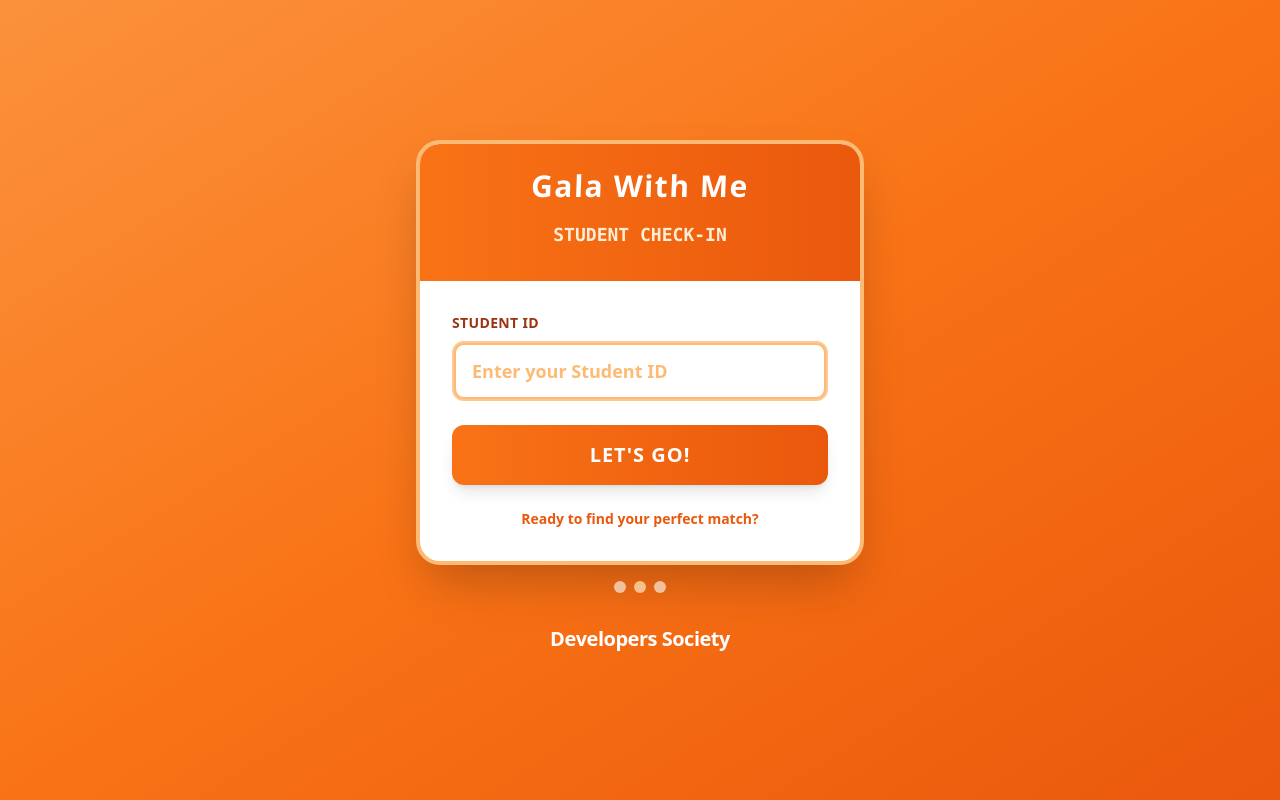
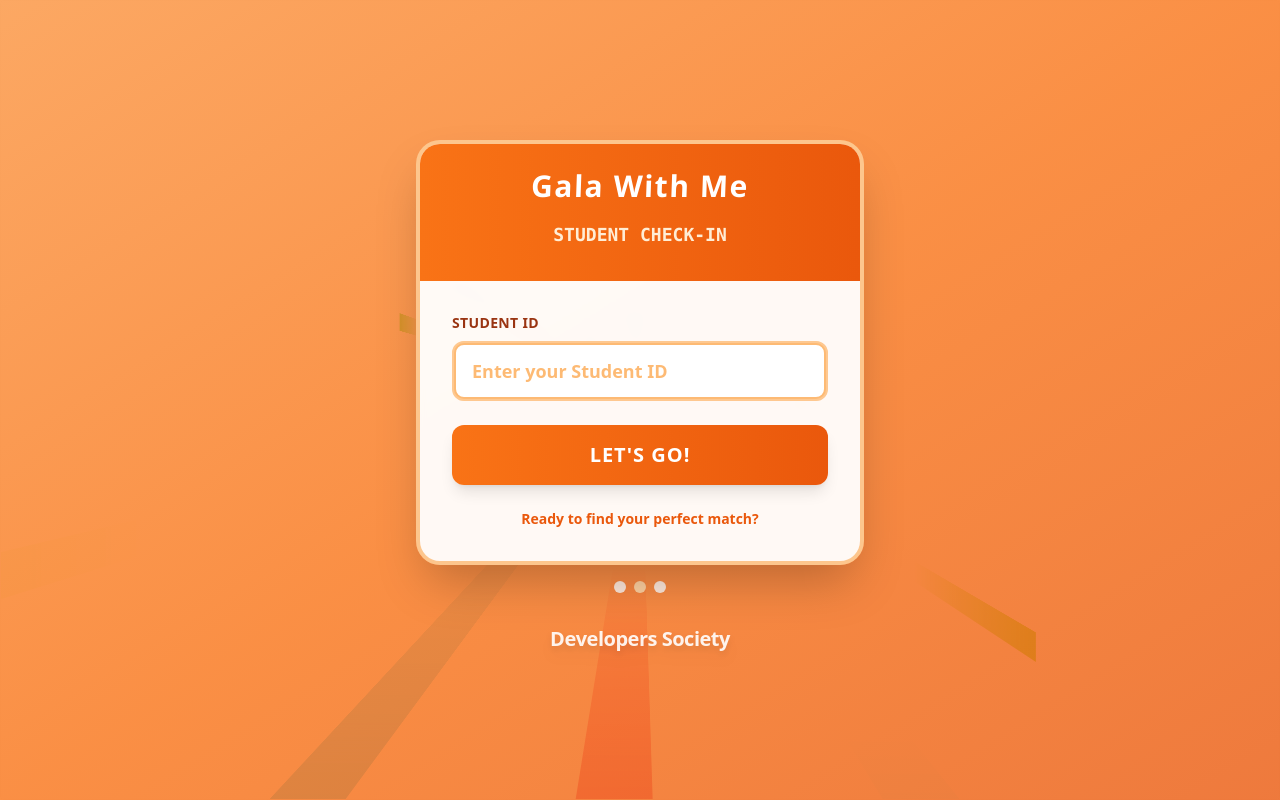
Before and after one commit to dlsl-animodev/gala-with-me, a Next.js app: page / in a window 1280 px wide. Built offline with nearby package versions, Linux system fonts and the light colour scheme; no server answers.

Commit message:
feat: add WarpBackground component for enhanced visual effects in registration page

```diff
--- a/app/components/registrations.tsx
+++ b/app/components/registrations.tsx
@@ -6,6 +6,7 @@ import Clock from "./clock";
 import { TextAnimate } from "@/components/magicui/text-animate";
 import Link from "next/link";
 import { HyperText } from "@/components/magicui/hyper-text";
+import { WarpBackground } from "@/components/magicui/warp-background";
 
 export default function RegistrationPage() {
   const [studentId, setStudentId] = useState("");
@@ -78,10 +79,24 @@ export default function RegistrationPage() {
   }
 
   return (
-    <div className="min-h-screen flex items-center justify-center bg-gradient-to-br from-orange-400 via-orange-500 to-orange-600 p-4">
+    <div className="relative min-h-screen w-full overflow-hidden">
+      {/* Full screen WarpBackground */}
+      <WarpBackground
+        className="absolute inset-0 w-full h-full"
+        gridColor="rgba(255, 255, 255, 0.15)"
+        beamsPerSide={4}
+        beamSize={6}
+        perspective={200}
+      />
+
+      {/* Gradient overlay */}
+      <div className="absolute inset-0 bg-gradient-to-br from-orange-400/80 via-orange-500/80 to-orange-600/80" />
+
+      {/* Content layer */}
+      <div className="relative z-10 min-h-screen flex items-center justify-center p-4">
         <div className="w-full max-w-md">
           {/* Main Card */}
-        <div className="bg-white rounded-3xl shadow-2xl overflow-hidden border-4 border-orange-300">
+          <div className="bg-white/95 backdrop-blur-sm rounded-3xl shadow-2xl overflow-hidden border-4 border-orange-300/80">
             {/* Header Section */}
             <div className="bg-gradient-to-r from-orange-500 to-orange-600 px-8 py-6 text-center">
               <h1 className="text-3xl font-black text-white mb-2 tracking-wider transform -skew-x-2">
@@ -149,20 +164,21 @@ export default function RegistrationPage() {
 
           {/* Decorative Elements */}
           <div className="mt-4 flex justify-center space-x-2">
-          <div className="w-3 h-3 bg-white rounded-full opacity-60"></div>
-          <div className="w-3 h-3 bg-orange-200 rounded-full opacity-80"></div>
-          <div className="w-3 h-3 bg-white rounded-full opacity-60"></div>
+            <div className="w-3 h-3 bg-white/80 rounded-full"></div>
+            <div className="w-3 h-3 bg-orange-200/90 rounded-full"></div>
+            <div className="w-3 h-3 bg-white/80 rounded-full"></div>
           </div>
-        <div className="mt-4 pt-4 pb-2 w-full max-w-md ">
+          <div className="mt-4 pt-4 pb-2 w-full max-w-md">
             <TextAnimate
               animation="blurInUp"
               by="character"
-            className="text-white text-center scroll-m-20 text-xl font-semibold tracking-tight"
+              className="text-white/90 text-center scroll-m-20 text-xl font-semibold tracking-tight drop-shadow-lg"
             >
               Developers Society
             </TextAnimate>
           </div>
         </div>
       </div>
+    </div>
   );
 }
--- /dev/null
+++ b/components/magicui/warp-background.tsx
@@ -0,0 +1,152 @@
+"use client";
+
+import { cn } from "@/lib/utils";
+import { motion } from "motion/react";
+import React, { HTMLAttributes, useCallback, useMemo } from "react";
+
+interface WarpBackgroundProps extends HTMLAttributes<HTMLDivElement> {
+  children: React.ReactNode;
+  perspective?: number;
+  beamsPerSide?: number;
+  beamSize?: number;
+  beamDelayMax?: number;
+  beamDelayMin?: number;
+  beamDuration?: number;
+  gridColor?: string;
+}
+
+const Beam = ({
+  width,
+  x,
+  delay,
+  duration,
+}: {
+  width: string | number;
+  x: string | number;
+  delay: number;
+  duration: number;
+}) => {
+  const hue = Math.floor(Math.random() * 360);
+  const ar = Math.floor(Math.random() * 10) + 1;
+
+  return (
+    <motion.div
+      style={
+        {
+          "--x": `${x}`,
+          "--width": `${width}`,
+          "--aspect-ratio": `${ar}`,
+          "--background": `linear-gradient(hsl(${hue} 80% 60%), transparent)`,
+        } as React.CSSProperties
+      }
+      className={`absolute left-[var(--x)] top-0 [aspect-ratio:1/var(--aspect-ratio)] [background:var(--background)] [width:var(--width)]`}
+      initial={{ y: "100cqmax", x: "-50%" }}
+      animate={{ y: "-100%", x: "-50%" }}
+      transition={{
+        duration,
+        delay,
+        repeat: Infinity,
+        ease: "linear",
+      }}
+    />
+  );
+};
+
+export const WarpBackground: React.FC<WarpBackgroundProps> = ({
+  children,
+  perspective = 100,
+  className,
+  beamsPerSide = 3,
+  beamSize = 5,
+  beamDelayMax = 3,
+  beamDelayMin = 0,
+  beamDuration = 3,
+  gridColor = "var(--border)",
+  ...props
+}) => {
+  const generateBeams = useCallback(() => {
+    const beams = [];
+    const cellsPerSide = Math.floor(100 / beamSize);
+    const step = cellsPerSide / beamsPerSide;
+
+    for (let i = 0; i < beamsPerSide; i++) {
+      const x = Math.floor(i * step);
+      const delay =
+        Math.random() * (beamDelayMax - beamDelayMin) + beamDelayMin;
+      beams.push({ x, delay });
+    }
+    return beams;
+  }, [beamsPerSide, beamSize, beamDelayMax, beamDelayMin]);
+
+  const topBeams = useMemo(() => generateBeams(), [generateBeams]);
+  const rightBeams = useMemo(() => generateBeams(), [generateBeams]);
+  const bottomBeams = useMemo(() => generateBeams(), [generateBeams]);
+  const leftBeams = useMemo(() => generateBeams(), [generateBeams]);
+
+  return (
+    <div className={cn("relative rounded border p-20", className)} {...props}>
+      <div
+        style={
+          {
+            "--perspective": `${perspective}px`,
+            "--grid-color": gridColor,
+            "--beam-size": `${beamSize}%`,
+          } as React.CSSProperties
+        }
+        className={
+          "pointer-events-none absolute left-0 top-0 size-full overflow-hidden [clipPath:inset(0)] [container-type:size] [perspective:var(--perspective)] [transform-style:preserve-3d]"
+        }
+      >
+        {/* top side */}
+        <div className="absolute z-20 [transform-style:preserve-3d] [background-size:var(--beam-size)_var(--beam-size)] [background:linear-gradient(var(--grid-color)_0_1px,_transparent_1px_var(--beam-size))_50%_-0.5px_/var(--beam-size)_var(--beam-size),linear-gradient(90deg,_var(--grid-color)_0_1px,_transparent_1px_var(--beam-size))_50%_50%_/var(--beam-size)_var(--beam-size)] [container-type:inline-size] [height:100cqmax] [transform-origin:50%_0%] [transform:rotateX(-90deg)] [width:100cqi]">
+          {topBeams.map((beam, index) => (
+            <Beam
+              key={`top-${index}`}
+              width={`${beamSize}%`}
+              x={`${beam.x * beamSize}%`}
+              delay={beam.delay}
+              duration={beamDuration}
+            />
+          ))}
+        </div>
+        {/* bottom side */}
+        <div className="absolute top-full [transform-style:preserve-3d] [background-size:var(--beam-size)_var(--beam-size)] [background:linear-gradient(var(--grid-color)_0_1px,_transparent_1px_var(--beam-size))_50%_-0.5px_/var(--beam-size)_var(--beam-size),linear-gradient(90deg,_var(--grid-color)_0_1px,_transparent_1px_var(--beam-size))_50%_50%_/var(--beam-size)_var(--beam-size)] [container-type:inline-size] [height:100cqmax] [transform-origin:50%_0%] [transform:rotateX(-90deg)] [width:100cqi]">
+          {bottomBeams.map((beam, index) => (
+            <Beam
+              key={`bottom-${index}`}
+              width={`${beamSize}%`}
+              x={`${beam.x * beamSize}%`}
+              delay={beam.delay}
+              duration={beamDuration}
+            />
+          ))}
+        </div>
+        {/* left side */}
+        <div className="absolute left-0 top-0 [transform-style:preserve-3d] [background-size:var(--beam-size)_var(--beam-size)] [background:linear-gradient(var(--grid-color)_0_1px,_transparent_1px_var(--beam-size))_50%_-0.5px_/var(--beam-size)_var(--beam-size),linear-gradient(90deg,_var(--grid-color)_0_1px,_transparent_1px_var(--beam-size))_50%_50%_/var(--beam-size)_var(--beam-size)] [container-type:inline-size] [height:100cqmax] [transform-origin:0%_0%] [transform:rotate(90deg)_rotateX(-90deg)] [width:100cqh]">
+          {leftBeams.map((beam, index) => (
+            <Beam
+              key={`left-${index}`}
+              width={`${beamSize}%`}
+              x={`${beam.x * beamSize}%`}
+              delay={beam.delay}
+              duration={beamDuration}
+            />
+          ))}
+        </div>
+        {/* right side */}
+        <div className="absolute right-0 top-0 [transform-style:preserve-3d] [background-size:var(--beam-size)_var(--beam-size)] [background:linear-gradient(var(--grid-color)_0_1px,_transparent_1px_var(--beam-size))_50%_-0.5px_/var(--beam-size)_var(--beam-size),linear-gradient(90deg,_var(--grid-color)_0_1px,_transparent_1px_var(--beam-size))_50%_50%_/var(--beam-size)_var(--beam-size)] [container-type:inline-size] [height:100cqmax] [width:100cqh] [transform-origin:100%_0%] [transform:rotate(-90deg)_rotateX(-90deg)]">
+          {rightBeams.map((beam, index) => (
+            <Beam
+              key={`right-${index}`}
+              width={`${beamSize}%`}
+              x={`${beam.x * beamSize}%`}
+              delay={beam.delay}
+              duration={beamDuration}
+            />
+          ))}
+        </div>
+      </div>
+      <div className="relative">{children}</div>
+    </div>
+  );
+};
```
Lines whose indentation alone changed are shown as unchanged.
